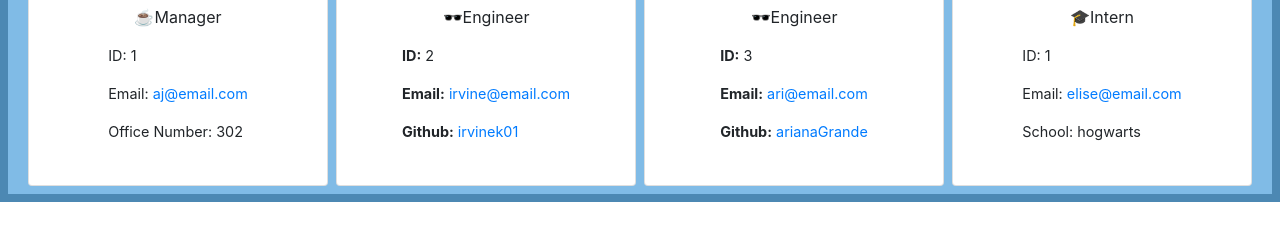
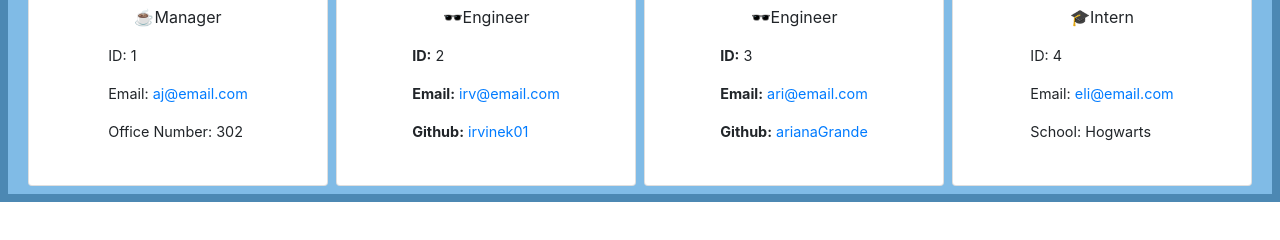
Before and after one commit to irvinek01/team-profile-generator, a website: page dist/myTeam.html in a window 1280 px wide. Shown: the part 168-408 px from the top of the page. Drawn offline with nearby package versions, Linux system fonts and the light colour scheme.

Commit message:
readme.md updated

```diff
--- a/dist/myTeam.html
+++ b/dist/myTeam.html
@@ -30,7 +30,7 @@
 </header>
 <content class='card-content'>
 <p><b>ID:</b> 2</p>
-<p><b>Email:</b> <a href="mailto:irvine@email.com">irvine@email.com</a></p>
+<p><b>Email:</b> <a href="mailto:irv@email.com">irv@email.com</a></p>
 <p><b>Github:</b> <a href="https://github.com/irvinek01">irvinek01</a></p>
 </content>
 </div>
@@ -51,9 +51,9 @@
 <p>🎓Intern</p>
 </header>
 <content class='card-content'>
-<p>ID: 1</p>
-<p>Email: <a href="mailto:elise@email.com">elise@email.com</a></p>
-<p>School: hogwarts</p>
+<p>ID: 4</p>
+<p>Email: <a href="mailto:eli@email.com">eli@email.com</a></p>
+<p>School: Hogwarts</p>
 </content>
 </div>
 </div>
```
Also changed, not shown: README.md.
